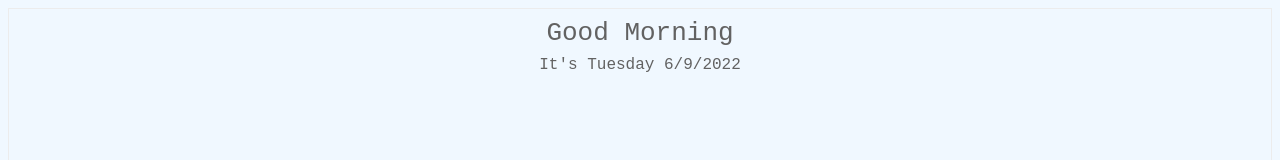
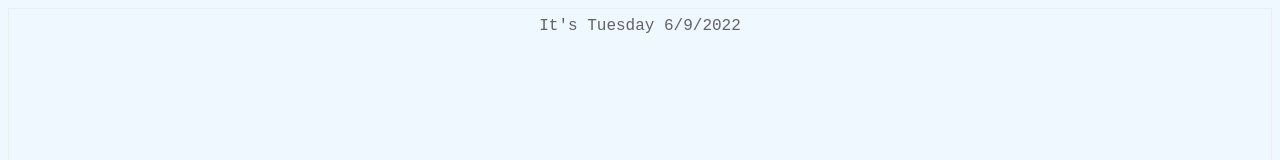
Before and after one commit to madeleine101/notionwidget, a plain HTML site: page index.html in a window 1280 px wide. Shown: the top 160 px of the page. Drawn offline with Linux system fonts and the light colour scheme.

Commit message:
Update index.html

```diff
--- a/index.html
+++ b/index.html
@@ -52,6 +52,6 @@ body{
         greet = 'Good Evening  ';
 
     document.getElementById('lbl').innerHTML =
-        greet+=`<div id="date"> It's ${date}</div>`;
+        `<div id="date"> It's ${date}</div>`;
 </script>
 </html>
```
